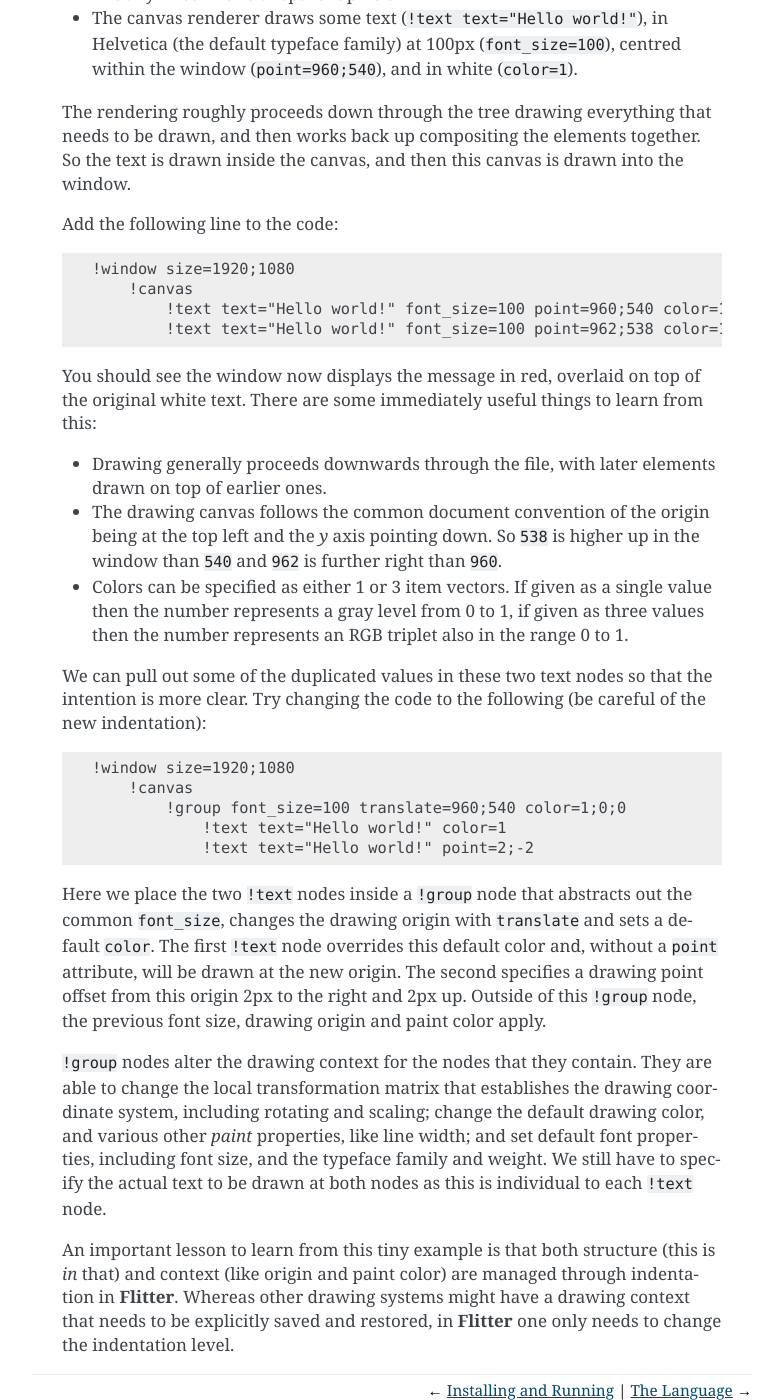
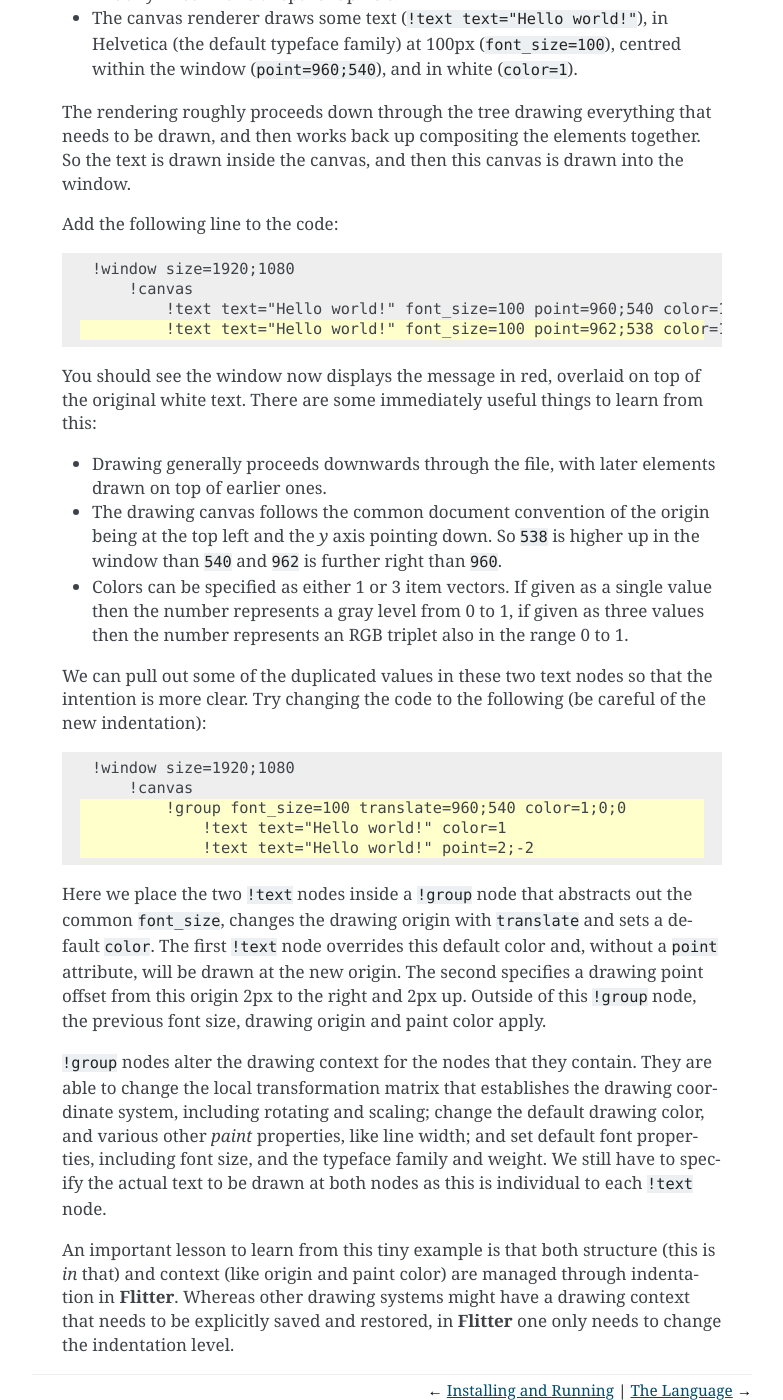
Before and after one commit to jonathanhogg/flitter, a Sphinx documentation site: the page built from docs/tutorial.md, in a window 1280 px wide and 1400 px high, scrolled down 1925 px. Shown: the whole window, without its empty margins (358-1141 px from the left). Built offline with Sphinx 7.4.7, drawn with Linux system fonts in a browser that asks for light colours; some of the changed text lies outside the part shown.

````diff
--- a/docs/tutorial.md
+++ b/docs/tutorial.md
@@ -34,7 +34,7 @@ At this point we should probably put something inside the window. Change the
 code to read:
 
 ```{code-block} flitter
-:emphasize-lines 2
+:emphasize-lines: 2
 
 !window size=1920;1080
     !canvas
@@ -53,7 +53,7 @@ after `!canvas`.
 We should start actually drawing something. Change the file to read:
 
 ```{code-block} flitter
-:emphasize-lines 3
+:emphasize-lines: 3
 
 !window size=1920;1080
     !canvas
@@ -108,7 +108,7 @@ window.
 Add the following line to the code:
 
 ```{code-block} flitter
-:emphasize-lines 4
+:emphasize-lines: 4
 
 !window size=1920;1080
     !canvas
@@ -134,7 +134,7 @@ the intention is more clear. Try changing the code to the following (be careful
 of the new indentation):
 
 ```{code-block} flitter
-:emphasize-lines 3,4,5
+:emphasize-lines: 3,4,5
 
 !window size=1920;1080
     !canvas
````
